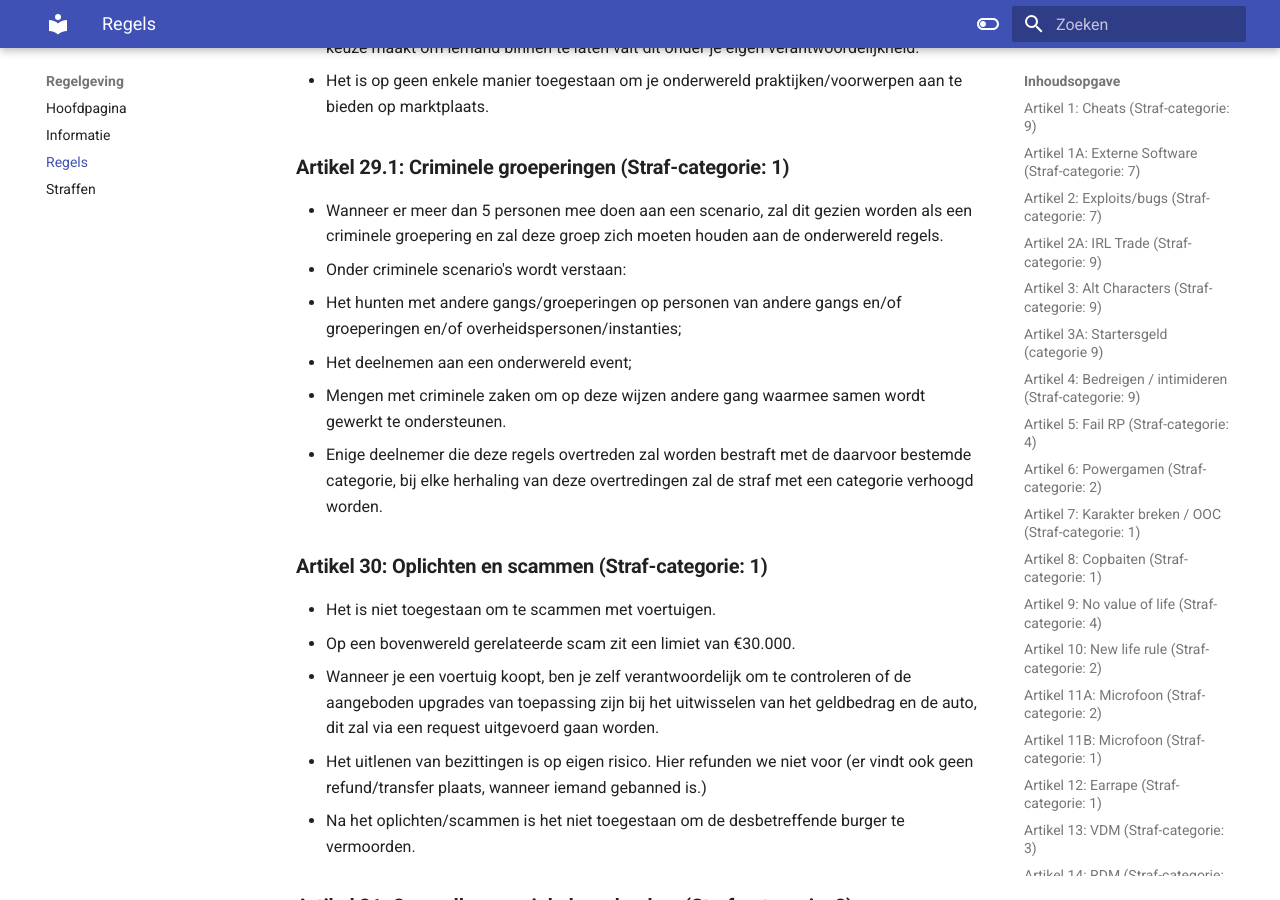
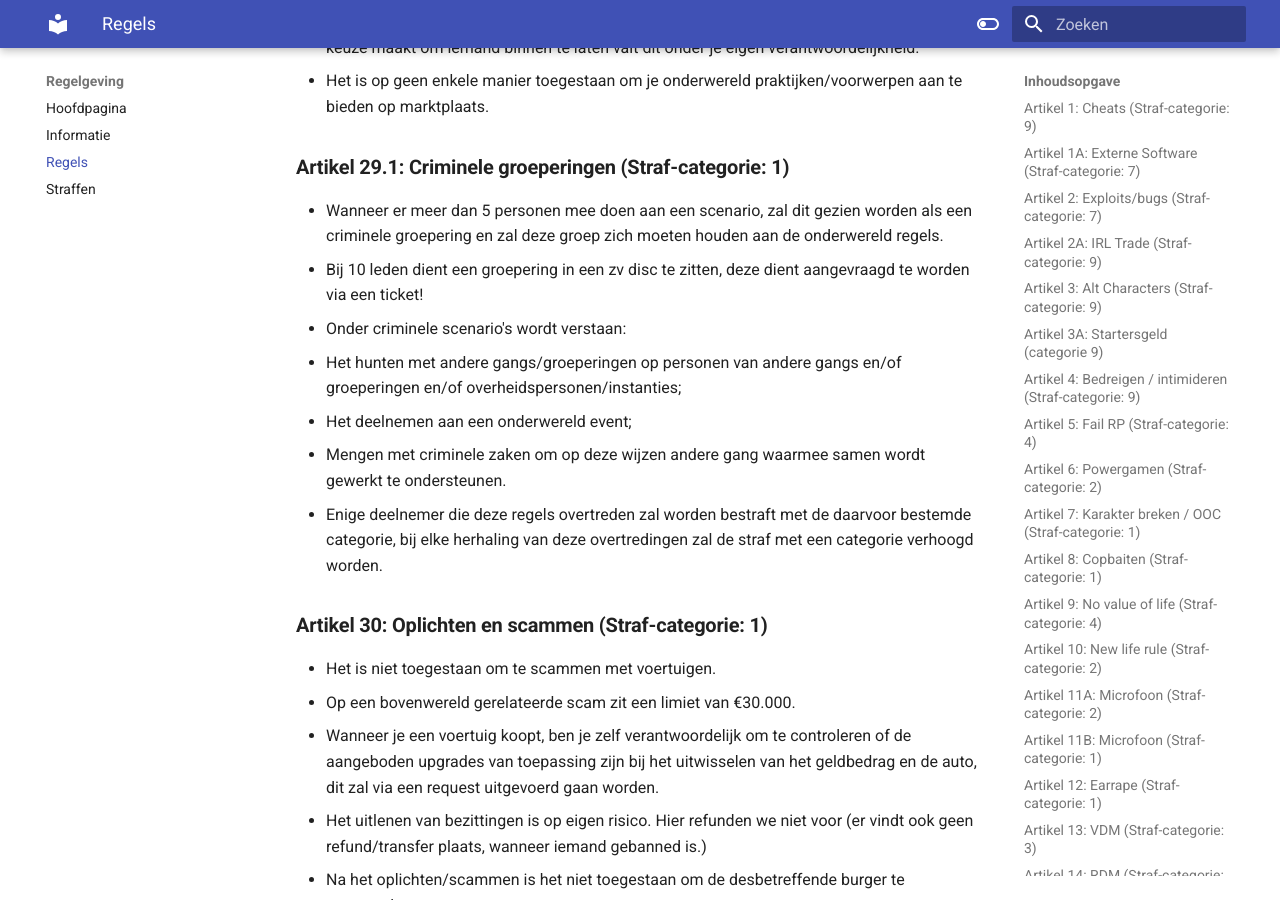
Before and after one commit to ZuiderVeenRP/apv, an MkDocs documentation site: the page built from docs/algemeen.md, in a window 1280 px wide and 900 px high, scrolled down 11275 px. Built offline with MkDocs 1.6.1 and Material for MkDocs 9.7.7, drawn with Linux system fonts in a browser that asks for light colours; comment, search, counter and statistics services are not loaded.

Commit message:
Update algemeen.md
Artikel 29.1 Bij 10 leden dient een groepering in een zv disc te zitten, deze dient aangevraagd te worden via een ticket!

```diff
--- a/docs/algemeen.md
+++ b/docs/algemeen.md
@@ -254,6 +254,7 @@
 
 ### **Artikel 29.1: Criminele groeperingen (Straf-categorie: 1)**
 - Wanneer er meer dan 5 personen mee doen aan een scenario, zal dit gezien worden als een criminele groepering en zal deze groep zich moeten houden aan de onderwereld regels.
+- Bij 10 leden dient een groepering in een zv disc te zitten, deze dient aangevraagd te worden via een ticket!
 - Onder criminele scenario's wordt verstaan:
    * Het hunten met andere gangs/groeperingen op personen van andere gangs en/of groeperingen en/of overheidspersonen/instanties;
    * Het deelnemen aan een onderwereld event;
```
